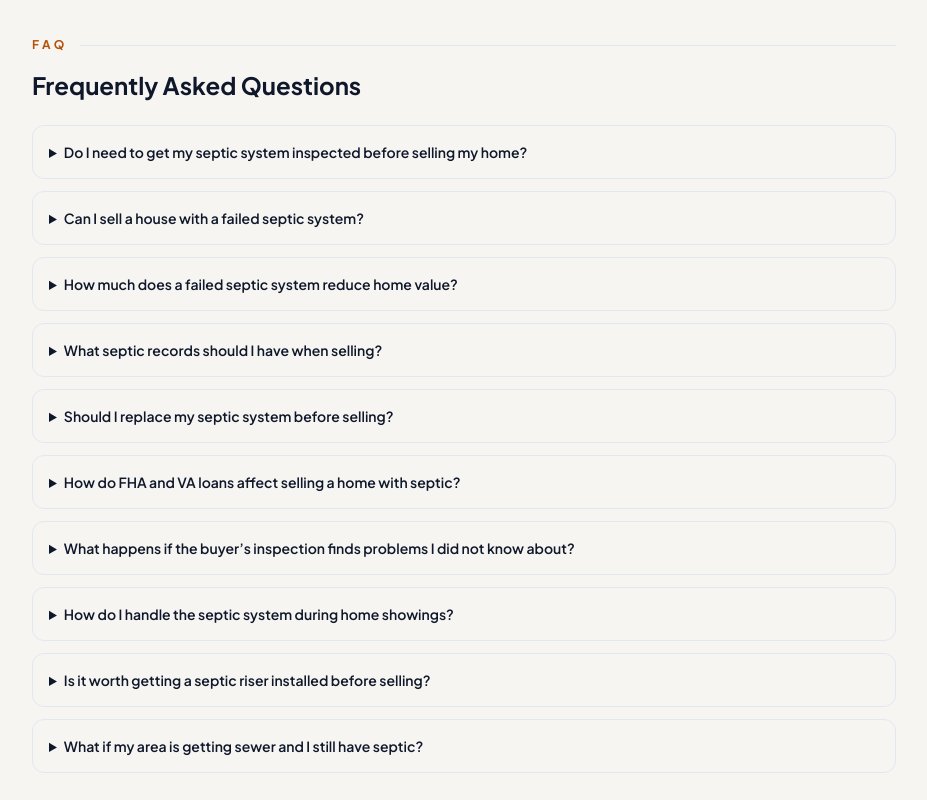
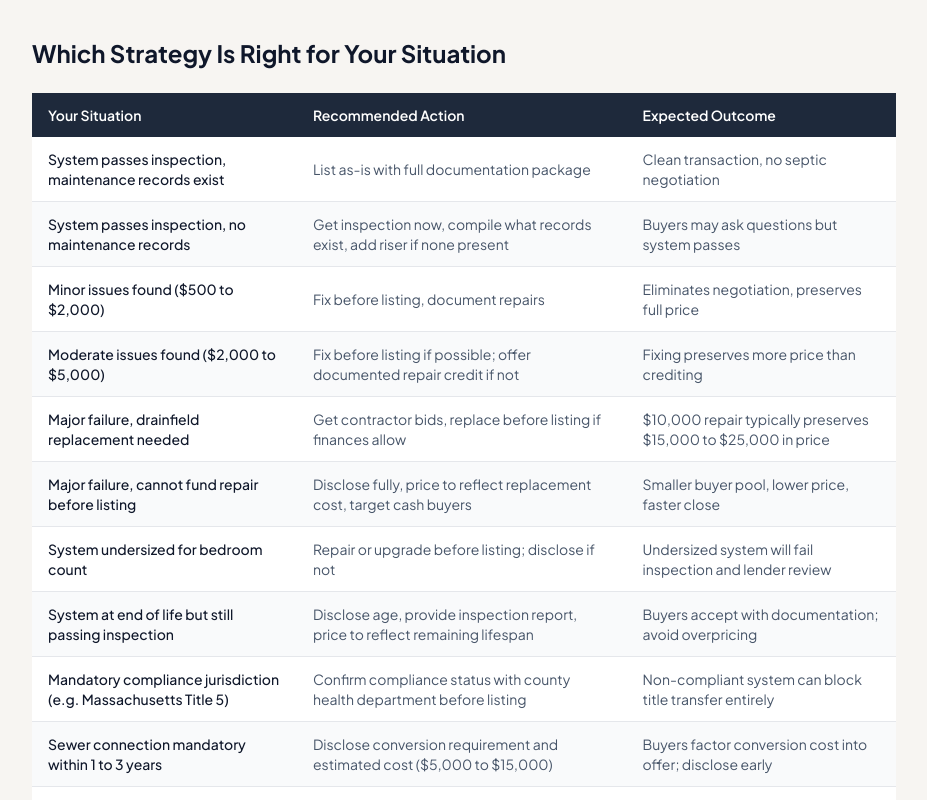
Before and after one commit to thebasementguide2026/theseptic.guide-, a Next.js app: page /guides/selling-home-with-septic-system in a window 1280 px wide. Shown: the part 7760-8560 px from the top of the page, without its empty margins (176-1103 px from the left). Built offline with nearby package versions, Linux system fonts and the light colour scheme.

Commit message:
Add Which Strategy Is Right decision table on selling-home-with-septic-system page

```diff
--- a/app/guides/selling-home-with-septic-system/page.tsx
+++ b/app/guides/selling-home-with-septic-system/page.tsx
@@ -505,6 +505,30 @@ export default function SellingHomeWithSepticSystem() {
           </div>
         </div>
 
+        {/* Which Strategy Is Right for Your Situation */}
+        <div className='mb-16'>
+          <h2 className='text-2xl font-bold text-slate-900 mb-6'>Which Strategy Is Right for Your Situation</h2>
+          <div className='overflow-x-auto'>
+            <table className='w-full border-collapse text-sm'>
+              <thead><tr className='bg-slate-800 text-white'><th className='px-4 py-3 text-left font-semibold'>Your Situation</th><th className='px-4 py-3 text-left font-semibold'>Recommended Action</th><th className='px-4 py-3 text-left font-semibold'>Expected Outcome</th></tr></thead>
+              <tbody className='divide-y divide-gray-200'>
+                <tr className='bg-white'><td className='px-4 py-3 font-medium text-slate-900'>System passes inspection, maintenance records exist</td><td className='px-4 py-3 text-slate-600'>List as-is with full documentation package</td><td className='px-4 py-3 text-slate-600'>Clean transaction, no septic negotiation</td></tr>
+                <tr className='bg-gray-50'><td className='px-4 py-3 font-medium text-slate-900'>System passes inspection, no maintenance records</td><td className='px-4 py-3 text-slate-600'>Get inspection now, compile what records exist, add riser if none present</td><td className='px-4 py-3 text-slate-600'>Buyers may ask questions but system passes</td></tr>
+                <tr className='bg-white'><td className='px-4 py-3 font-medium text-slate-900'>Minor issues found ($500 to $2,000)</td><td className='px-4 py-3 text-slate-600'>Fix before listing, document repairs</td><td className='px-4 py-3 text-slate-600'>Eliminates negotiation, preserves full price</td></tr>
+                <tr className='bg-gray-50'><td className='px-4 py-3 font-medium text-slate-900'>Moderate issues found ($2,000 to $5,000)</td><td className='px-4 py-3 text-slate-600'>Fix before listing if possible; offer documented repair credit if not</td><td className='px-4 py-3 text-slate-600'>Fixing preserves more price than crediting</td></tr>
+                <tr className='bg-white'><td className='px-4 py-3 font-medium text-slate-900'>Major failure, drainfield replacement needed</td><td className='px-4 py-3 text-slate-600'>Get contractor bids, replace before listing if finances allow</td><td className='px-4 py-3 text-slate-600'>$10,000 repair typically preserves $15,000 to $25,000 in price</td></tr>
+                <tr className='bg-gray-50'><td className='px-4 py-3 font-medium text-slate-900'>Major failure, cannot fund repair before listing</td><td className='px-4 py-3 text-slate-600'>Disclose fully, price to reflect replacement cost, target cash buyers</td><td className='px-4 py-3 text-slate-600'>Smaller buyer pool, lower price, faster close</td></tr>
+                <tr className='bg-white'><td className='px-4 py-3 font-medium text-slate-900'>System undersized for bedroom count</td><td className='px-4 py-3 text-slate-600'>Repair or upgrade before listing; disclose if not</td><td className='px-4 py-3 text-slate-600'>Undersized system will fail inspection and lender review</td></tr>
+                <tr className='bg-gray-50'><td className='px-4 py-3 font-medium text-slate-900'>System at end of life but still passing inspection</td><td className='px-4 py-3 text-slate-600'>Disclose age, provide inspection report, price to reflect remaining lifespan</td><td className='px-4 py-3 text-slate-600'>Buyers accept with documentation; avoid overpricing</td></tr>
+                <tr className='bg-white'><td className='px-4 py-3 font-medium text-slate-900'>Mandatory compliance jurisdiction (e.g. Massachusetts Title 5)</td><td className='px-4 py-3 text-slate-600'>Confirm compliance status with county health department before listing</td><td className='px-4 py-3 text-slate-600'>Non-compliant system can block title transfer entirely</td></tr>
+                <tr className='bg-gray-50'><td className='px-4 py-3 font-medium text-slate-900'>Sewer connection mandatory within 1 to 3 years</td><td className='px-4 py-3 text-slate-600'>Disclose conversion requirement and estimated cost ($5,000 to $15,000)</td><td className='px-4 py-3 text-slate-600'>Buyers factor conversion cost into offer; disclose early</td></tr>
+                <tr className='bg-white'><td className='px-4 py-3 font-medium text-slate-900'>Selling to FHA, VA, or USDA buyer</td><td className='px-4 py-3 text-slate-600'>System must pass inspection before loan closes; repair any failures first</td><td className='px-4 py-3 text-slate-600'>Failed system = loan cannot close without repair</td></tr>
+                <tr className='bg-gray-50'><td className='px-4 py-3 font-medium text-slate-900'>Selling as-is to cash buyer</td><td className='px-4 py-3 text-slate-600'>Disclose all known defects, price below market to reflect repair cost plus risk premium</td><td className='px-4 py-3 text-slate-600'>Faster close, lower price, no lender requirements</td></tr>
+              </tbody>
+            </table>
+          </div>
+        </div>
+
         {/* FAQ */}
         <div className='mb-16'>
           <div className='flex items-center space-x-3 mb-4'>
```
